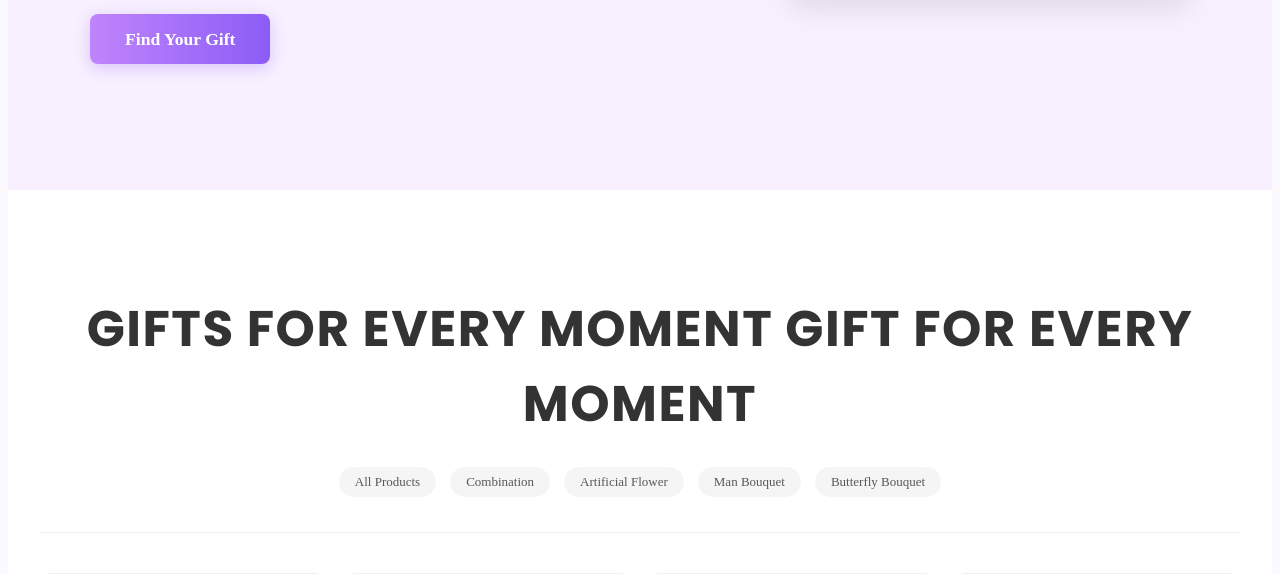
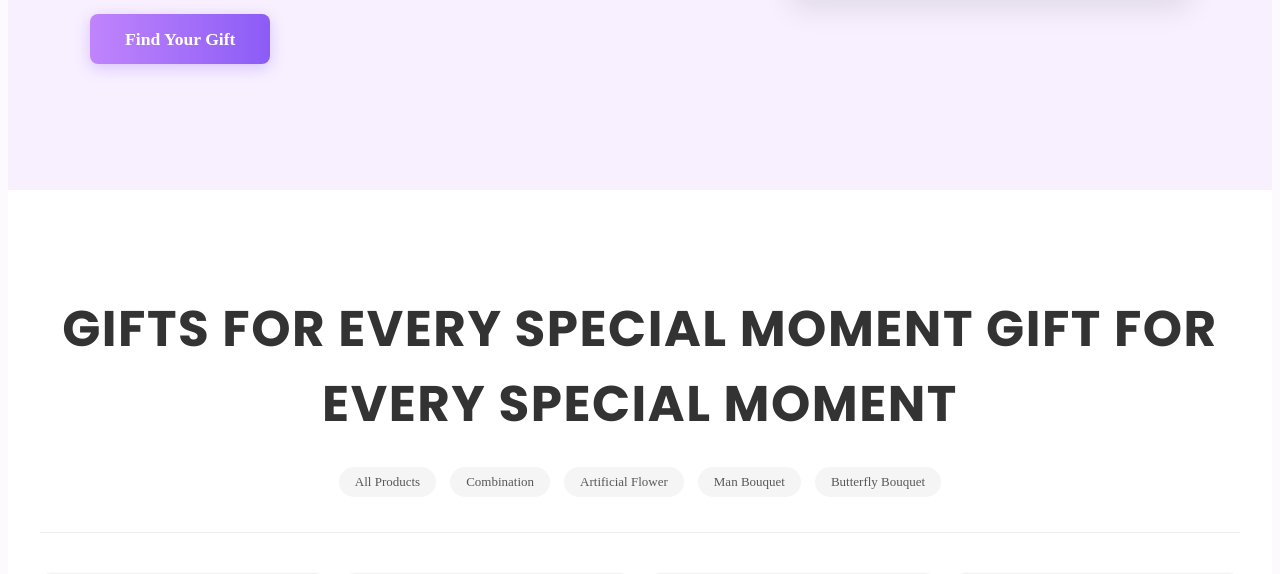
Before and after one commit to raisadastria/kadoin, a PHP site: page / in a window 1280 px wide. Shown: the part 591-1165 px from the top of the page. Run offline with PHP 8.4, Linux system fonts and the light colour scheme; data comes from the database, SQL or seed files in the repository; grey boxes labelled with a size stand in for pictures from a placeholder-image service; data that the repository does not hold is empty; some libraries are stand-ins or nearby versions.

Commit message:
update: ganti tulisan index

```diff
--- a/index.php
+++ b/index.php
@@ -51,9 +51,9 @@ require_once 'includes/header.php'; // Memuat header utama (navigasi, logo, dll.
     <div class="container" style="max-width: 1200px; margin:auto;">
         <h2 style="font-size: 50px; margin-bottom: 25px; color: #333333; text-align: center; font-weight: 700; text-transform: uppercase; letter-spacing: 1.5px;">
 
-            Gifts for Every Moment
+            Gifts for Every Special Moment
 
-            Gift For Every Moment
+            Gift For Every Special Moment
         </h2>
 
         <?php
```
